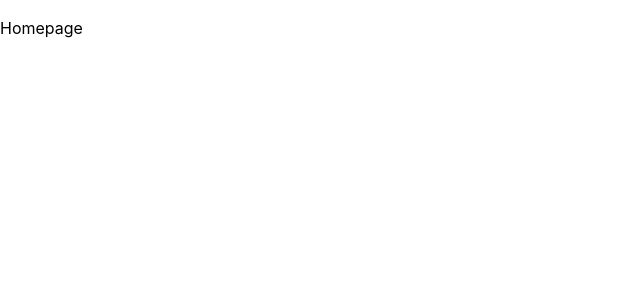
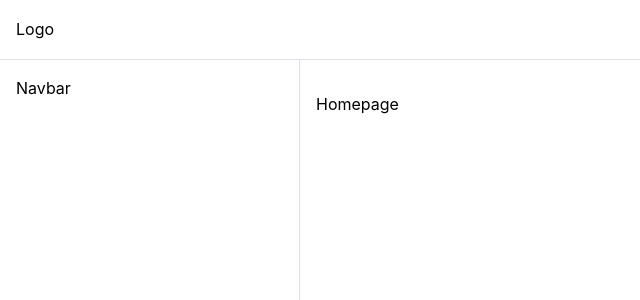
Before and after one commit to carloabimanyu/notes-app-v2, a React (Vite) app: page / in a window 1280 px wide. Shown: the top 300 px of the page, without its empty margins (0-640 px from the left). Built offline with nearby package versions, Linux system fonts and the light colour scheme.

Commit message:
feat(layout): add MainLayout with Mantine AppShell

```diff
--- a/src/App.jsx
+++ b/src/App.jsx
@@ -1,10 +1,11 @@
 import { Route, Routes } from "react-router-dom";
 import { Outlet } from "react-router-dom";
+import MainLayout from "./layouts/MainLayout";
 
 function App() {
     return (
         <Routes>
-            <Route path="/" element={<Outlet />}>
+            <Route path="/" element={<MainLayout />}>
                 <Route index element={<p>Homepage</p>} />
                 <Route path="archives" element={<p>Archives Page</p>} />
                 <Route path="notes/new" element={<p>New Note Page</p>} />
--- /dev/null
+++ b/src/layouts/MainLayout.jsx
@@ -0,0 +1,43 @@
+import { AppShell, Burger, Group, Text } from "@mantine/core";
+import { useDisclosure } from "@mantine/hooks";
+import { Outlet } from "react-router-dom";
+
+function MainLayout() {
+    const [opened, { toggle }] = useDisclosure();
+
+    return (
+        <AppShell
+            padding="md"
+            header={{ height: 60 }}
+            navbar={{
+                width: 300,
+                breakpoint: "sm",
+                collapsed: { mobile: !opened },
+            }}
+        >
+            <AppShell.Header>
+                <Group h="100%" px="md">
+                    <Burger
+                        opened={opened}
+                        onClick={toggle}
+                        hiddenFrom="sm"
+                        size="sm"
+                    />
+
+                    <div>Logo</div>
+                </Group>
+
+            </AppShell.Header>
+
+            <AppShell.Navbar p="md">
+                <Text>Navbar</Text>
+            </AppShell.Navbar>
+
+            <AppShell.Main>
+                <Outlet />
+            </AppShell.Main>
+        </AppShell>
+    );
+}
+
+export default MainLayout;
```
